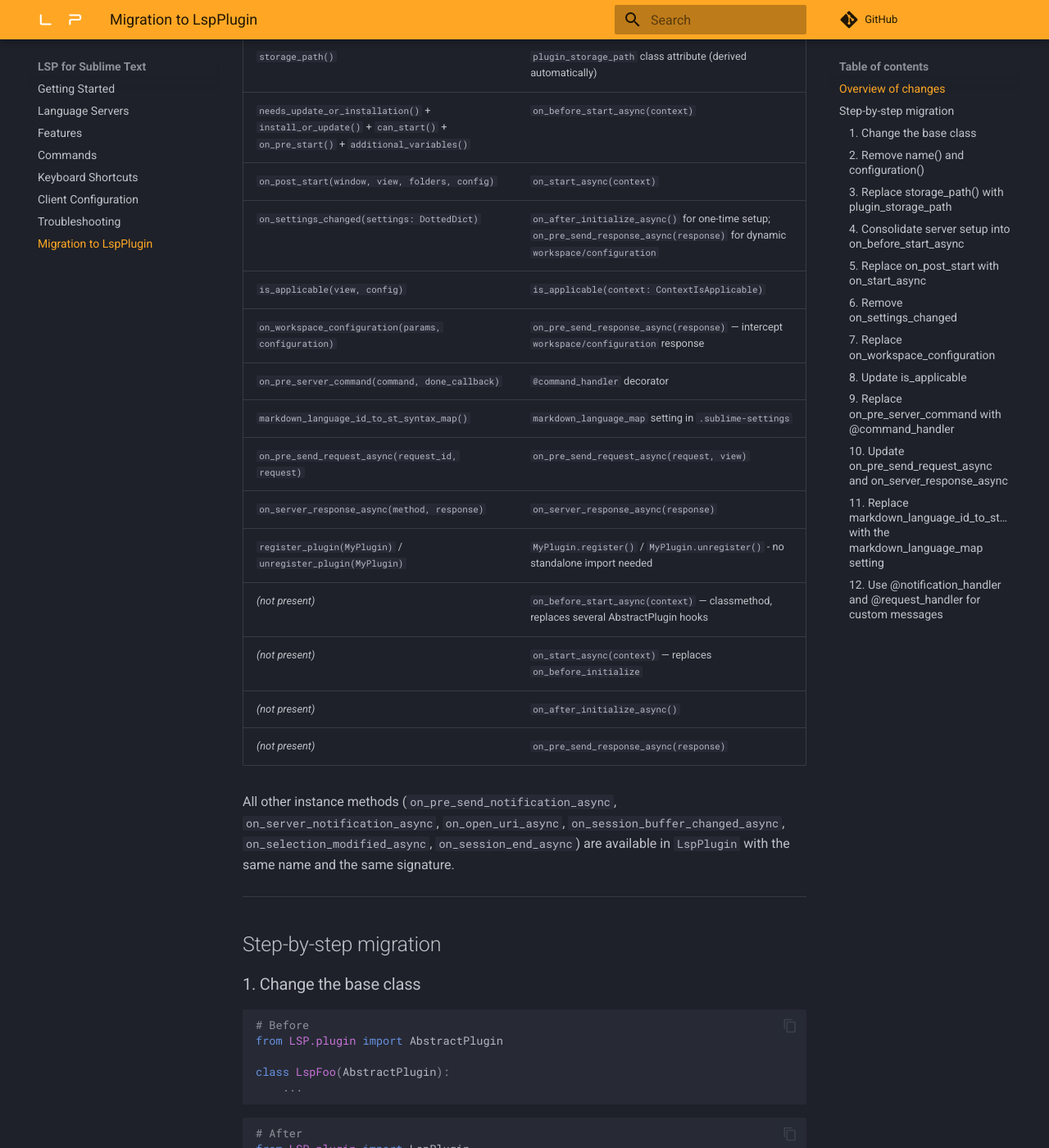
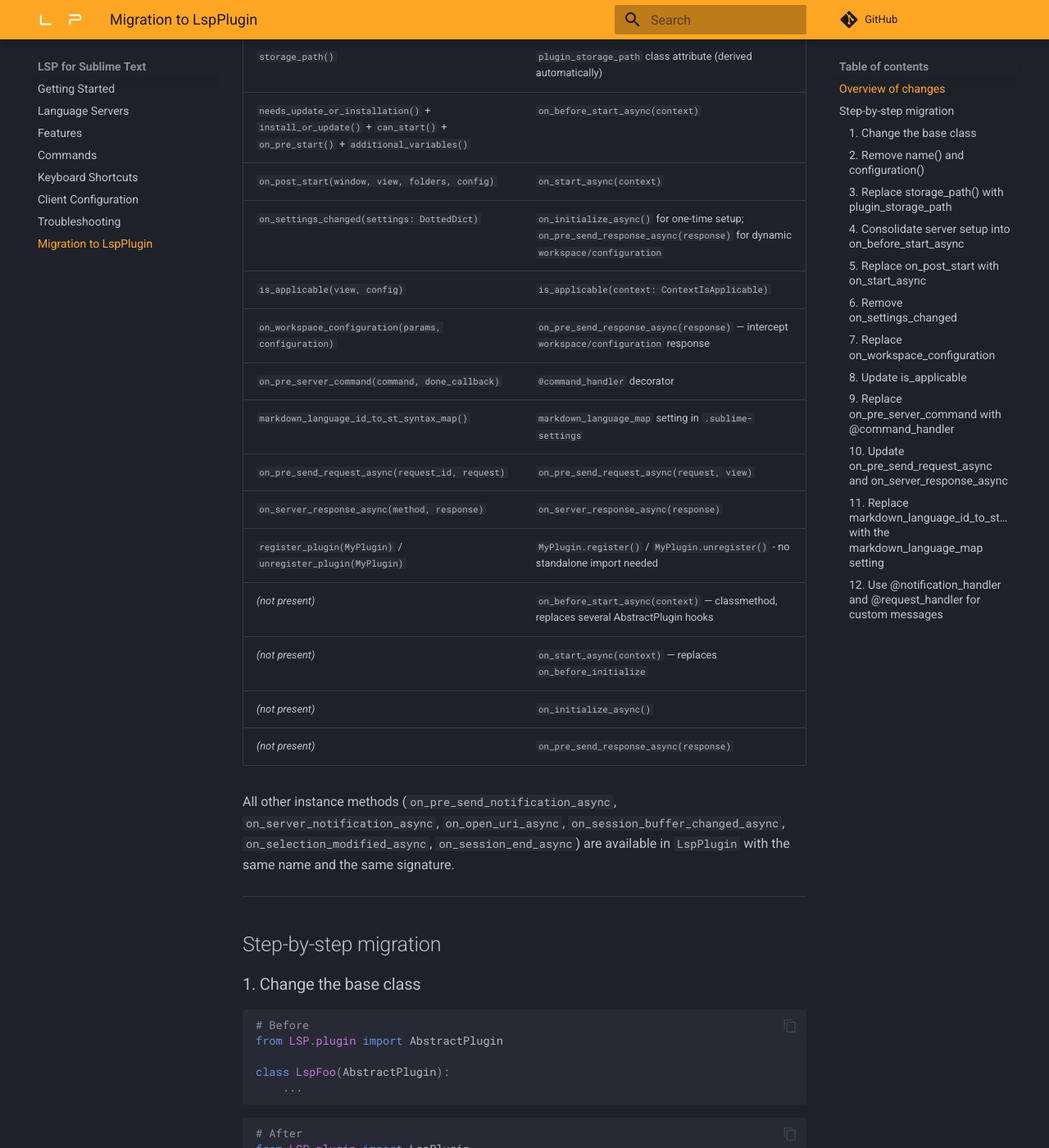
Before and after one commit to sublimelsp/LSP, an MkDocs documentation site: the page built from docs/src/migrating_to_lsp_plugin.md, in a window 1280 px wide and 1400 px high, scrolled down 588 px. Shown: the whole window at 82% size. Built offline with MkDocs 1.6.1 and Material for MkDocs 9.7.7, drawn with Linux system fonts in a browser that asks for light colours; comment, search, counter and statistics services are not loaded; some of the changed text lies outside the part shown.

Commit message:
on_after_initialize_async -> on_initialize_async

````diff
--- a/docs/src/migrating_to_lsp_plugin.md
+++ b/docs/src/migrating_to_lsp_plugin.md
@@ -16,7 +16,7 @@
 | `storage_path()` | `plugin_storage_path` class attribute (derived automatically) |
 | `needs_update_or_installation()` + `install_or_update()` + `can_start()` + `on_pre_start()` + `additional_variables()` | `on_before_start_async(context)` |
 | `on_post_start(window, view, folders, config)` | `on_start_async(context)` |
-| `on_settings_changed(settings: DottedDict)` | `on_after_initialize_async()` for one-time setup; `on_pre_send_response_async(response)` for dynamic `workspace/configuration` |
+| `on_settings_changed(settings: DottedDict)` | `on_initialize_async()` for one-time setup; `on_pre_send_response_async(response)` for dynamic `workspace/configuration` |
 | `is_applicable(view, config)` | `is_applicable(context: ContextIsApplicable)` |
 | `on_workspace_configuration(params, configuration)` | `on_pre_send_response_async(response)` — intercept `workspace/configuration` response |
 | `on_pre_server_command(command, done_callback)` | `@command_handler` decorator |
@@ -26,7 +26,7 @@
 | `register_plugin(MyPlugin)` / `unregister_plugin(MyPlugin)` | `MyPlugin.register()` / `MyPlugin.unregister()` - no standalone import needed |
 | *(not present)* | `on_before_start_async(context)` — classmethod, replaces several AbstractPlugin hooks |
 | *(not present)* | `on_start_async(context)` — replaces `on_before_initialize` |
-| *(not present)* | `on_after_initialize_async()` |
+| *(not present)* | `on_initialize_async()` |
 | *(not present)* | `on_pre_send_response_async(response)` |
 
 All other instance methods (`on_pre_send_notification_async`, `on_server_notification_async`, `on_open_uri_async`, `on_session_buffer_changed_async`, `on_selection_modified_async`, `on_session_end_async`) are available in `LspPlugin` with the same name and the same signature.
@@ -197,11 +197,11 @@
 
 `LspPlugin` does not provide an `on_settings_changed` override point. The method has been removed because it was only called once right after sending the `initialize` request. Depending on what you were doing in it, one of these replacements applies:
 
-**One-time setup at startup** — move the logic to `on_after_initialize_async`, which is called after a successful `initialize` response:
+**One-time setup at startup** — move the logic to `on_initialize_async`, which is called after a successful `initialize` response:
 
 ```python
 # After — one-time setup
-def on_after_initialize_async(self) -> None:
+def on_initialize_async(self) -> None:
     if session := self.weaksession():
         session.config.settings.set('foo', 'bar')
 ```
````
Also changed, not shown: 2 other files.
